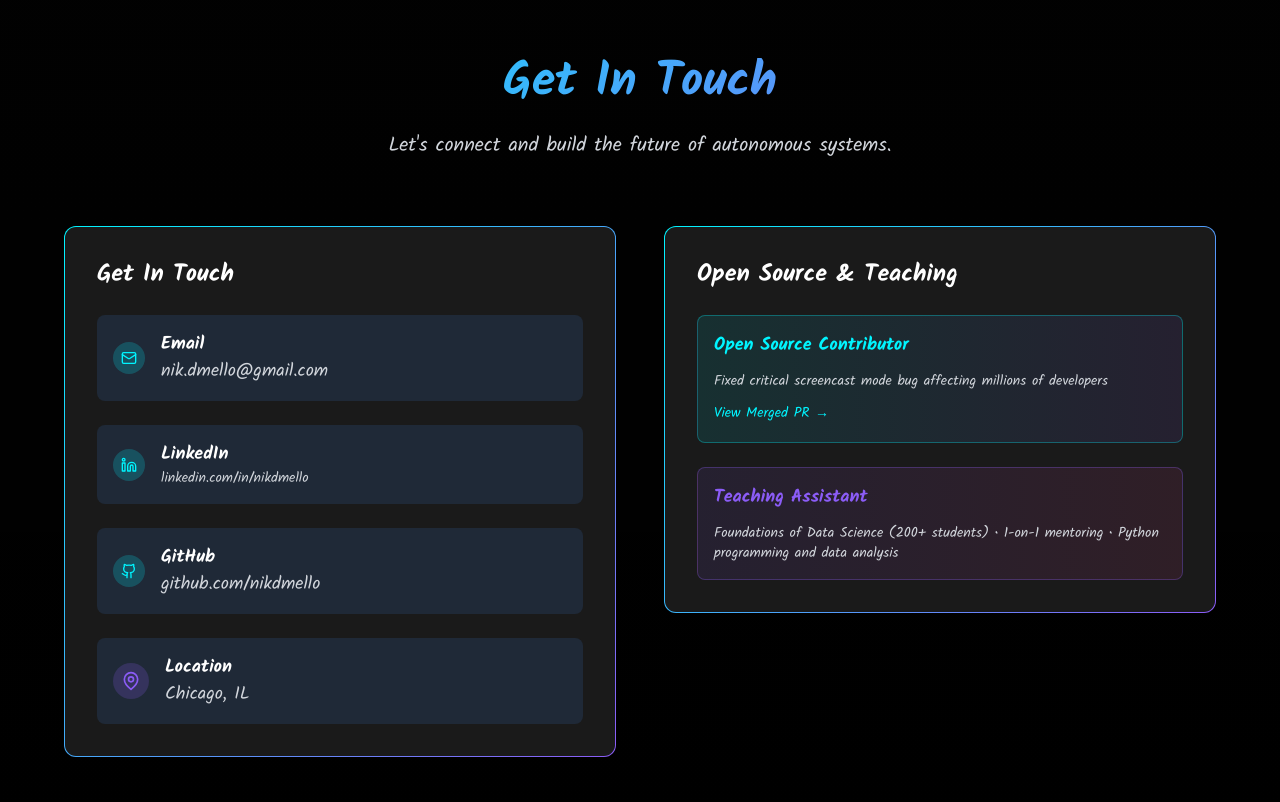
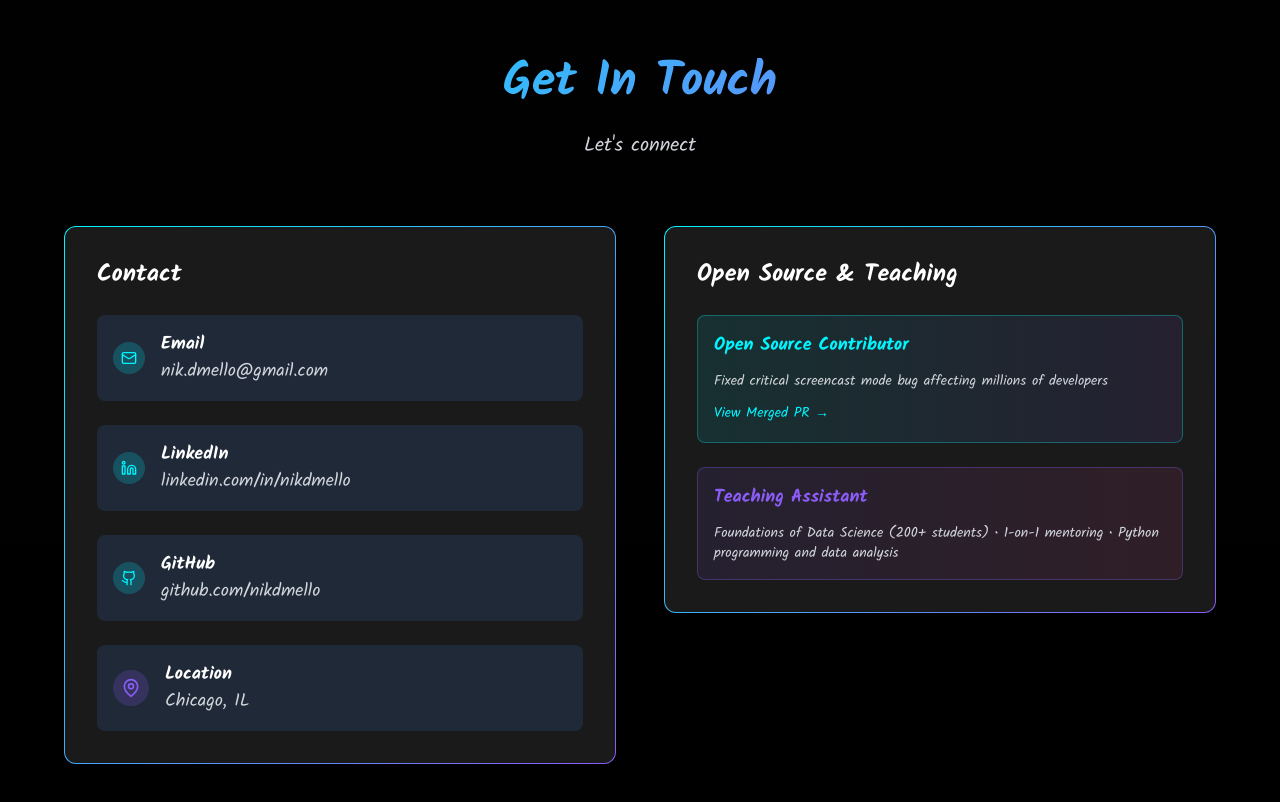
Before and after one commit to nikdmello/website, a Next.js app: page / in a window 1280 px wide. Shown: the part 5260-6062 px from the top of the page. Built offline with nearby package versions, Linux system fonts and the light colour scheme.

Commit message:
fix: simplify contact section and fix font size consistency

```diff
--- a/components/Contact.tsx
+++ b/components/Contact.tsx
@@ -18,7 +18,7 @@ export default function Contact() {
             Get In Touch
           </h2>
           <p className="text-xl text-gray-300 max-w-3xl mx-auto leading-relaxed">
-            Let's connect and build the future of autonomous systems.
+            Let's connect
           </p>
         </motion.div>
 
@@ -32,7 +32,7 @@ export default function Contact() {
             className="space-y-8"
           >
             <div className="cyber-border rounded-xl p-8 bg-card-bg rainbow-glow">
-              <h3 className="text-2xl font-bold text-white mb-6">Get In Touch</h3>
+              <h3 className="text-2xl font-bold text-white mb-6">Contact</h3>
 
               <div className="space-y-6">
                 <a
@@ -59,7 +59,7 @@ export default function Contact() {
                   </div>
                   <div className="min-w-0 flex-1">
                     <p className="text-white font-semibold">LinkedIn</p>
-                    <p className="text-gray-300 text-sm">linkedin.com/in/nikdmello</p>
+                    <p className="text-gray-300">linkedin.com/in/nikdmello</p>
                   </div>
                 </a>
 
```
